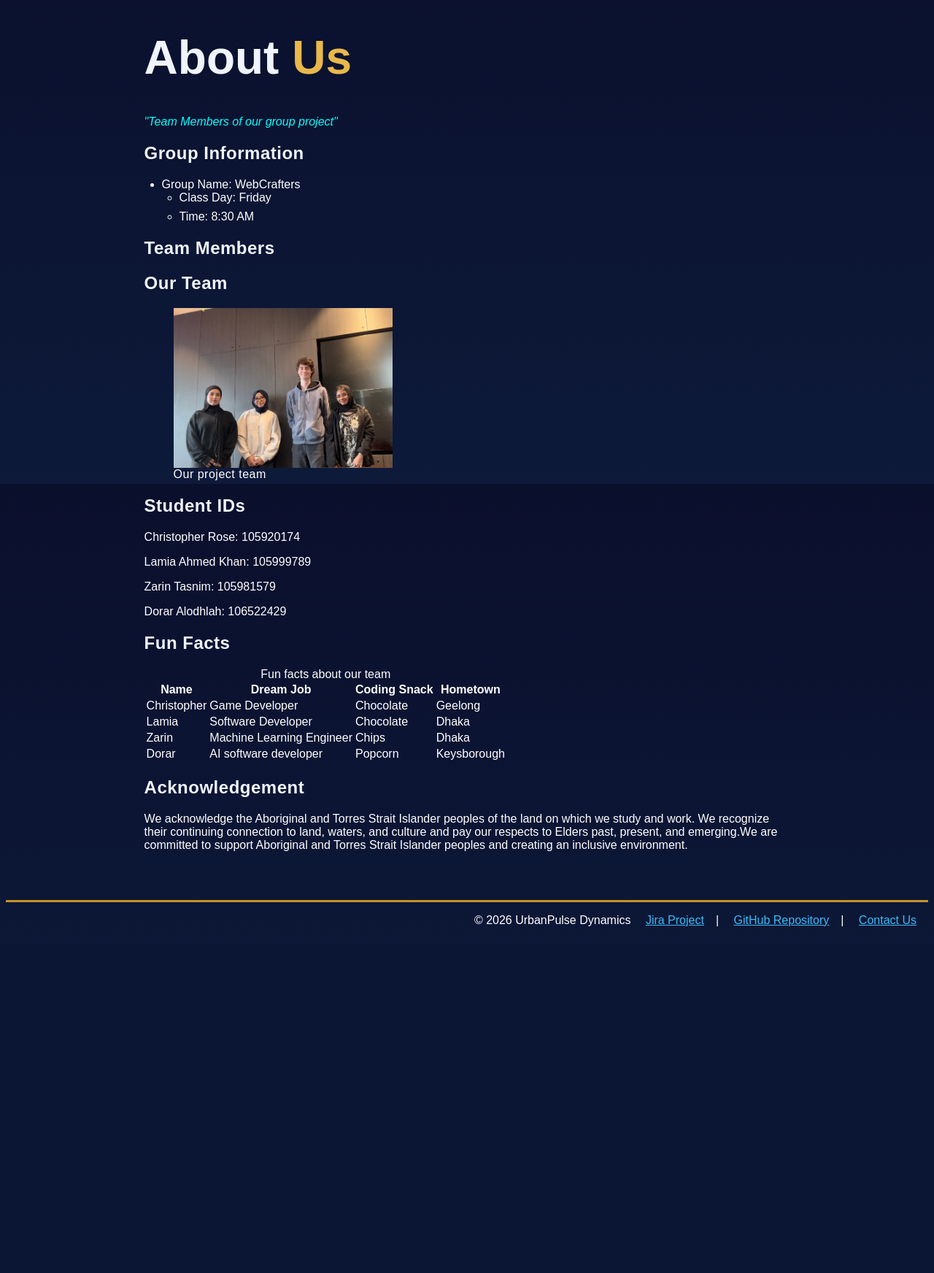
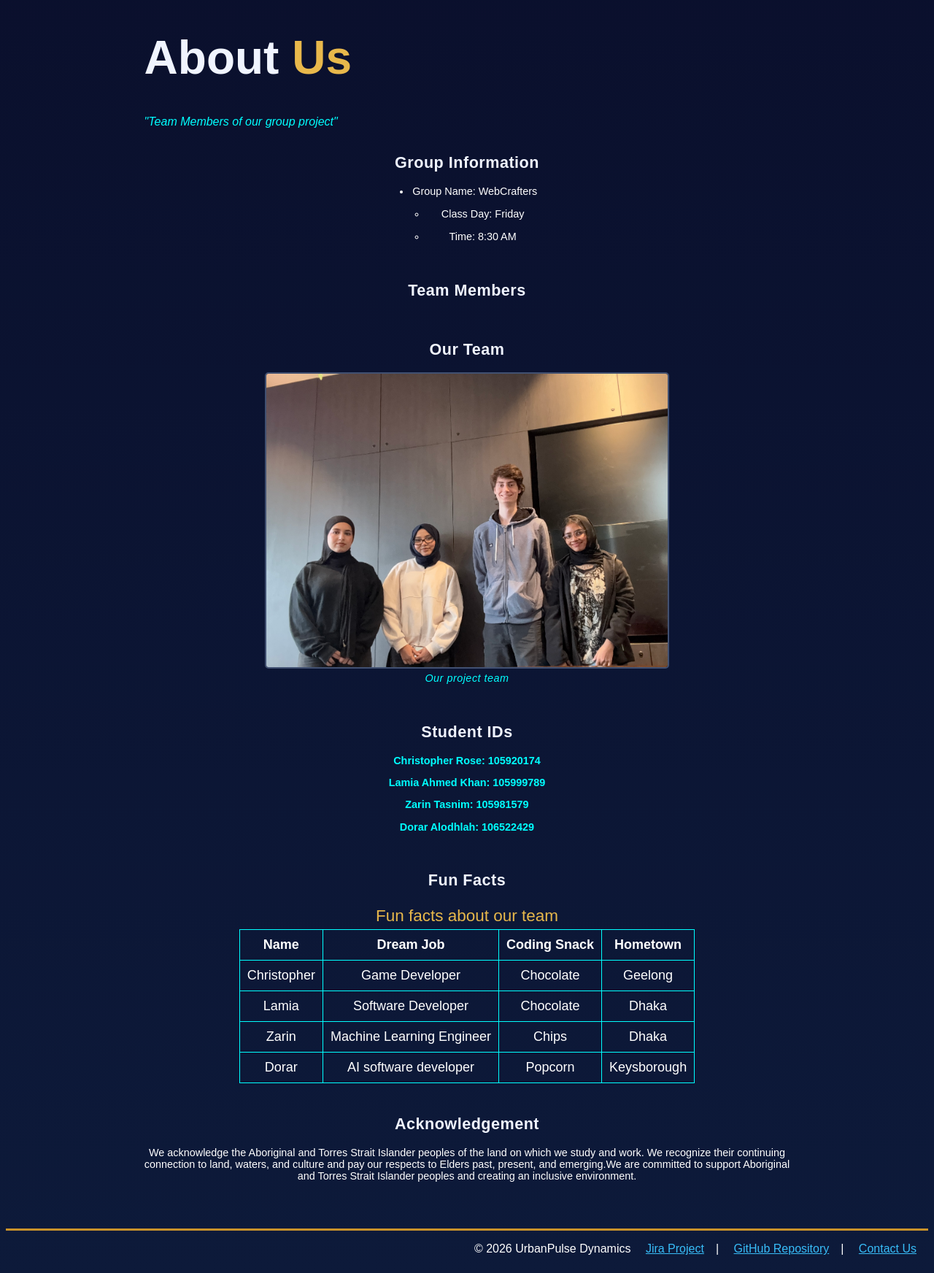
Before and after one commit to Skelelord/WebCraftersProject2, a PHP site: page /about.php in a window 1280 px wide. Shown: the part 137-1881 px from the top of the page at 73% size. Before the commit the page ends 1406 px from the top, so only its background shows below. Run offline with PHP 8.4, Linux system fonts and the light colour scheme; data that the repository does not hold is empty.

Commit message:
Fixed commit issues in the css file

```diff
--- a/CSS/Main.css
+++ b/CSS/Main.css
@@ -846,141 +892,52 @@ footer a {
     justify-content: space-evenly;
     margin: clamp(1rem, 5vw, 2.5rem);
     padding: clamp(1rem, 5vw, 2.5rem);
-}
-
-.parent_div {
     position: sticky;
     left: 20%;
 }
-#navigation{
+#apply-navigation{
     display: block;
     justify-content: space-evenly;
     text-align: right;
 }
 
-input[type = "checkbox"] {
-    appearance: none;
-    -webkit-appearance: none;
-    background-color: var(--cyan);
-    text-align: center;
-    width: 15px;
-    height: 15px;
-    border: 1px solid #000;
-    border-radius: 4px;
-    cursor: pointer;
-}
-input[type = "checkbox"]:checked {
-    background-color: var(--navy);
-}
-
-input[type = "checkbox"]:checked::after {
-  content: '✔';
-  color: var(--gold-light);
-  display: block;
-  text-align: center;
-  line-height: 15px;
-}
-
-input[type = "radio"] {
-    appearance: none;
-    height: 15px;
-    width: 15px;
-    border-radius: 4px;
-    cursor: pointer;
-    background-color: var(--cyan);
-}
-input[type = "radio"]:checked {
-    background-color: var(--gold);
-}
-
-fieldset {
-    border: 2px solid var(--cyan)
-}
-
-/*Page with all the main conventions */
-
-/*dark/light blue color schemes, Orange*/
-/*p, div p, label,input, legend, textarea, th, td, dd, dt, caption, figcaption, li, ul, img{
-    font-family:'Times New Roman', Times, serif;
-    color:  #38bdf8;
-}*/
-
-
-hr {
-    color: #f0f4ff
-}
-/*Hyperlinks*/
-
-/*An unvisited hyperlink*/
-/*a:link {
-    color: #4171e9;
-    rgb(127, 196, 253)
-}
-
-a:visited {
-    color: #4171e9;
-}
-a:hover{
-    background-color: #38bdf8;
-}
-a:active {
-    color: rgb(238, 255, 0)
-}*/
-
-
-h1 {
+/* main heading formatting for apply  page */
+h1#apply {
     font-size: 4pc;
     /*Create a text shadow*/
     text-align: left;
-    /*background-color: linear-gradient(to bottom, rgb(127, 196, 253), blue);*/
 }
-body {
-  /*background: linear-gradient(to top, #0d1a3a , rgb(0, 35, 65));*/
- /* background-color: #0a0f2c;
-  /* streches the background over body and prevents from repeating*/
+/*body formatting for apply page*/
+body#apply {
   background-repeat: no-repeat;
   background-attachment: fixed;
-
   min-height: 100%;
-    /*
-  margin: auto;
-  box-shadow: black;
-
-  width: 80%;
-  */
 }
-body {
+body#apply {
   display: flex;
   flex-direction: column;
   min-height: 100vh; /* Ensures body takes full screen height */
   margin: 0.5pc;
 }
 
-main {
+main#apply {
   flex: 1; /* Pushes the footer down by taking up all available space */
 }
-footer {
-    flex-shrink: 0;
-}
 
-/*Common Header and footer characteristics*/
-/*footer{
-    border-top: 1px solid #415071;
-    width: 120%;
-}*/
+/* for cross media compatebility*/
 @media screen and (max-width: 1024px) {
-    #nav {
+    #apply-nav {
             display: flex;
             flex-direction: column;
             gap: 1;
         }
-    .navbar {
+    .apply-navbar {
         flex-direction: column;
         gap: 14px;
         padding: 16px 5%;
     }
 
-    #navigation {
+    #apply-navigation {
         flex-wrap: wrap;
         justify-content: center;
         gap: 4px;
@@ -1000,3 +957,109 @@ footer {
 }
 
 /*===========================================APPLY PAGE CSS===================================================================*/
+/*About CSS*/
+
+.page-about main {
+    width: 70%;
+    margin: 0 auto;
+    padding: 0.3em 0 2em 0;
+}
+
+.page-about .colorchange {
+    color: #e8b84b;
+}
+
+.page-about #belowheader {
+    color: white;
+    font-size: xx-large;
+}
+.page-about #belowheader p {
+    color: cyan;
+    font-size: medium;
+}
+
+.page-about li {
+    margin-top: 15px;
+}
+
+.page-about #content {
+    display: flex;
+    flex-direction: column;
+    align-items: center;
+    text-align: center;
+    gap: 20px;
+    font-size: 0.90em;
+}
+
+.page-about dl dt {
+    color: cyan;
+    text-decoration: underline;
+}
+
+.page-about dd {
+    margin-bottom: 15px;
+}
+
+.page-about dd::before {
+    content: "-";
+    color: cyan;
+}
+
+.page-about figure img {
+    width: 550px;
+    height: auto;
+    border: 2px solid #415071;
+    border-radius: 5px;
+}
+.page-about figure figcaption {
+    font-style: italic;
+    color: cyan;
+    margin-top: 5px;
+}
+
+.page-about #id1,
+.page-about #id2,
+.page-about #id3,
+.page-about #id4 {
+    font-weight: bold;
+    color: cyan;
+}
+
+.page-about table,
+.page-about tr,
+.page-about th,
+
+td.page-about  {
+    border: 1px solid cyan;
+    border-collapse: collapse;
+    padding: 10px;
+}
+.page-about table tr:hover {
+    background-color: #1e3a8a;
+}
+
+.page-about table, caption {
+    font-size: 1.25em;
+    margin: 5px;
+    color: #e8b84b;
+}
+@media screen and (max-width: 768px) {
+    .page-about main {
+        width: 95%;
+        padding-left: 0.5em;
+        padding-right: 0.5em;
+    }
+    .page-about #content {
+        padding: 10px;
+        max-width: 1100px;
+        margin: auto;
+    }
+    .page-about figure img {
+        width: 100%;
+    }
+    .page-about table {
+        display: block;
+        overflow-x: auto;
+        font-size: 0.9em;
+    }
+}
```
Also changed, not shown: other parts of CSS/Main.css (+75 -29 lines).
